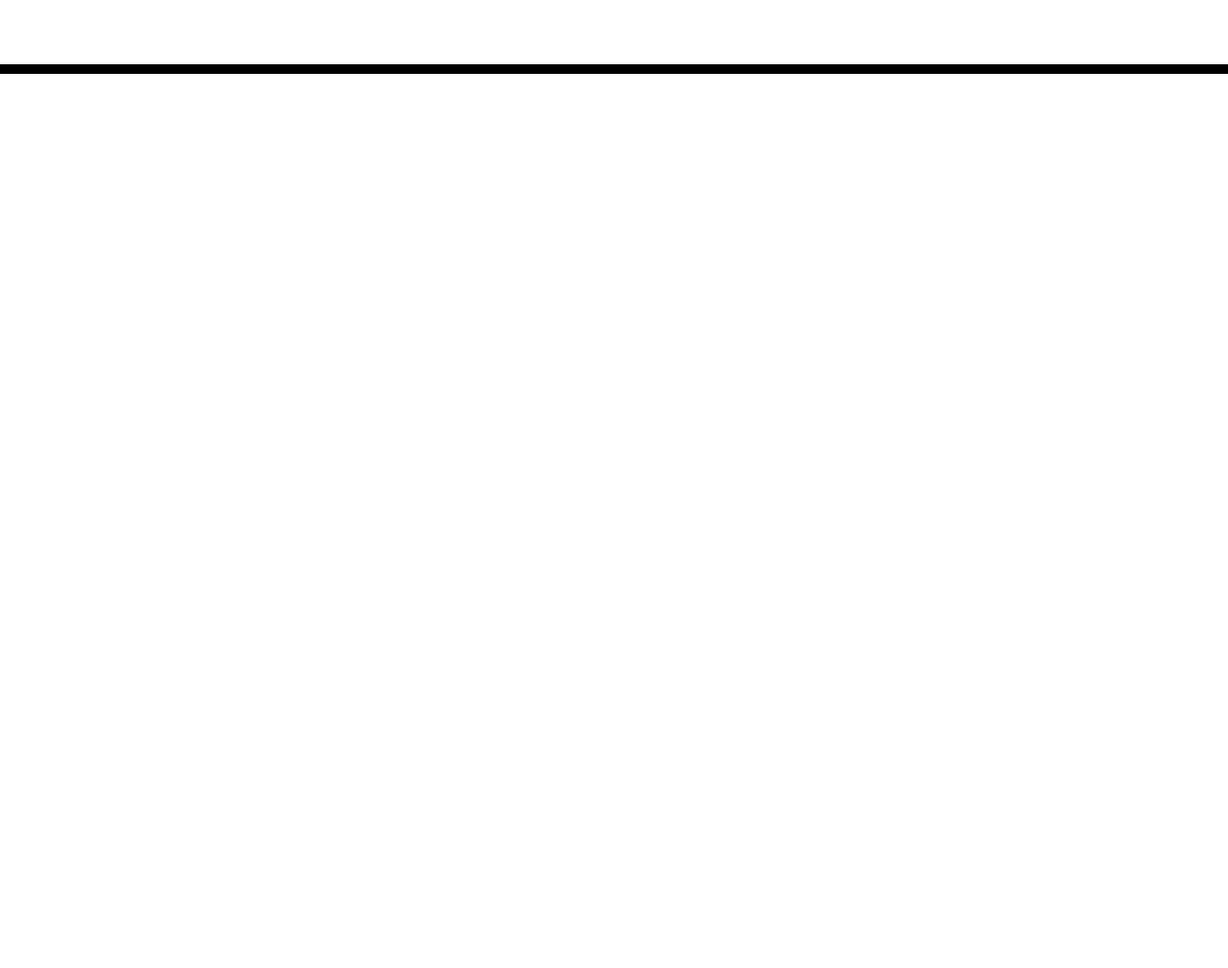
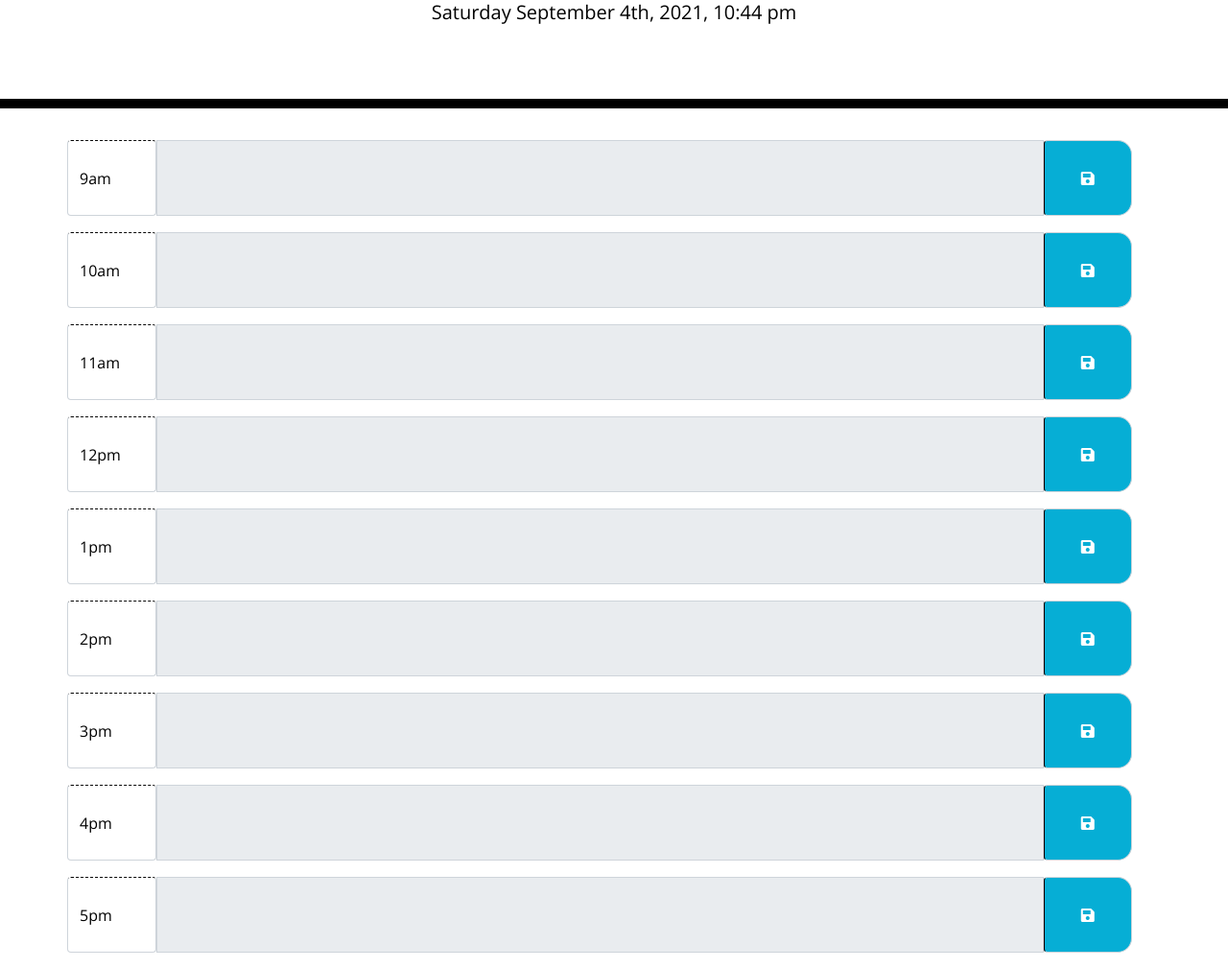
Before and after one commit to McTastic/Day-Planner, a plain HTML site: page index.html in a window 1280 px wide. Shown: the part 191-1200 px from the top of the page at 96% size. Before the commit the page ends 800 px from the top, so only its background shows below. Drawn offline with nearby package versions, Linux system fonts and the light colour scheme; files that its build step writes are made by us from their sources.

Commit message:
added all JS functionality to change color of times of day

```diff
--- a/Assets/CSS/style.css
+++ b/Assets/CSS/style.css
@@ -36,6 +36,7 @@ textarea {
   border-top: 1px solid white;
 }
 
+
 .hour {
   background-color: #ffffff;
   color: #000000;
@@ -66,6 +67,6 @@ textarea {
 }
 
 .saveBtn i:hover {
-  font-size: 20px;
+  font-size: 30px;
   transition: all 0.3s ease-in-out;
 }
--- /dev/null
+++ b/Assets/JS/script.js
@@ -0,0 +1,34 @@
+var today = $("#currentDay");
+var rows = $(".form-control");
+var currentTime = parseInt(moment().format("H"));
+
+Array.from(rows).forEach((formRow) => {
+  var rowIdString = formRow.id,
+    rowHour;
+  // if (rowIdString) {
+    rowHour = parseInt(rowIdString);
+  // }
+  var formRowEl = $(formRow)
+  if(currentTime === rowHour){
+  formRowEl.addClass("present");
+  }
+  if(currentTime > rowHour){
+    formRowEl.addClass("past");
+    formRowEl.prop("disabled", true);
+
+  }
+  else{
+    formRowEl.addClass("future");
+  }
+});
+
+// TODO add local storage to store stuff and add event listener to save
+
+function noDelaySetInterval(func, interval) {
+  func();
+  return setInterval(func, interval);
+}
+function displayTime() {
+  today.text(moment().format("dddd MMMM Do, YYYY,  h:mm a"));
+}
+noDelaySetInterval(displayTime, 1000);
--- a/index.html
+++ b/index.html
@@ -18,7 +18,7 @@
       href="https://fonts.googleapis.com/css?family=Open+Sans&display=swap"
       rel="stylesheet"
     />
-    <link rel="stylesheet" href="style.css" />
+    <link rel="stylesheet" href="./Assets/CSS/style.css" />
     <title>Work Day Scheduler</title>
   </head>
 
@@ -30,9 +30,57 @@
     </header>
     <div class="container">
       <!-- Timeblocks go here -->
+        <div class="input-group mb-3 row">
+          <span class="input-group-text hour col-1">9am</span>
+       <textarea class="form-control formRow" id="9" aria-label="With textarea"></textarea>
+          <span class="input-group-text saveBtn col-1"><i class="fas fa-save mx-auto"></i></span>
+        </div>
+        <div class="input-group mb-3 row">
+          <span class="input-group-text hour col-1">10am</span>
+       <textarea class="form-control formRow" id="10" aria-label="With textarea"></textarea>
+          <span class="input-group-text saveBtn col-1"><i class="fas fa-save mx-auto"></i></span>
+        </div>
+        <div class="input-group mb-3 row">
+          <span class="input-group-text hour col-1">11am</span>
+       <textarea class="form-control formRow" id="11" aria-label="With textarea"></textarea>
+          <span class="input-group-text saveBtn col-1"><i class="fas fa-save mx-auto"></i></span>
+        </div>
+        <div class="input-group mb-3 row">
+          <span class="input-group-text hour col-1" id = "12">12pm</span>
+       <textarea class="form-control formRow" id="12" aria-label="With textarea"></textarea>
+          <span class="input-group-text saveBtn col-1"><i class="fas fa-save mx-auto"></i></span>
+        </div>
+        <div class="input-group mb-3 row">
+          <span class="input-group-text hour col-1">1pm</span>
+       <textarea class="form-control formRow"id="13" aria-label="With textarea"></textarea>
+          <span class="input-group-text saveBtn col-1"><i class="fas fa-save mx-auto"></i></span>
+        </div>
+        <div class="input-group mb-3 row">
+          <span class="input-group-text hour col-1">2pm</span>
+       <textarea class="form-control formRow" id="14" aria-label="With textarea"></textarea>
+          <span class="input-group-text saveBtn col-1"><i class="fas fa-save mx-auto"></i></span>
+        </div>
+        <div class="input-group mb-3 row">
+          <span class="input-group-text hour col-1">3pm</span>
+       <textarea class="form-control formRow" id="15" aria-label="With textarea"></textarea>
+          <span class="input-group-text saveBtn col-1"><i class="fas fa-save mx-auto"></i></span>
+        </div>
+        <div class="input-group mb-3 row">
+          <span class="input-group-text hour col-1">4pm</span>
+       <textarea class="form-control formRow" id="16" aria-label="With textarea"></textarea>
+          <span class="input-group-text saveBtn col-1"><i class="fas fa-save mx-auto"></i></span>
+        </div>
+        <div class="input-group mb-3 row">
+          <span class="input-group-text hour col-1">5pm</span>
+          <textarea class="form-control formRow" id="17" aria-label="With textarea"></textarea>
+          <span class="input-group-text saveBtn col-1"><i class="fas fa-save mx-auto"></i></span>
+        </div>
+      </ul>
     </div>
 
     <script src="https://cdnjs.cloudflare.com/ajax/libs/jquery/3.2.1/jquery.min.js"></script>
     <script src="https://cdnjs.cloudflare.com/ajax/libs/moment.js/2.24.0/moment.min.js"></script>
+
+    <script src ="Assets/JS/script.js"></script>
   </body>
 </html>
```
